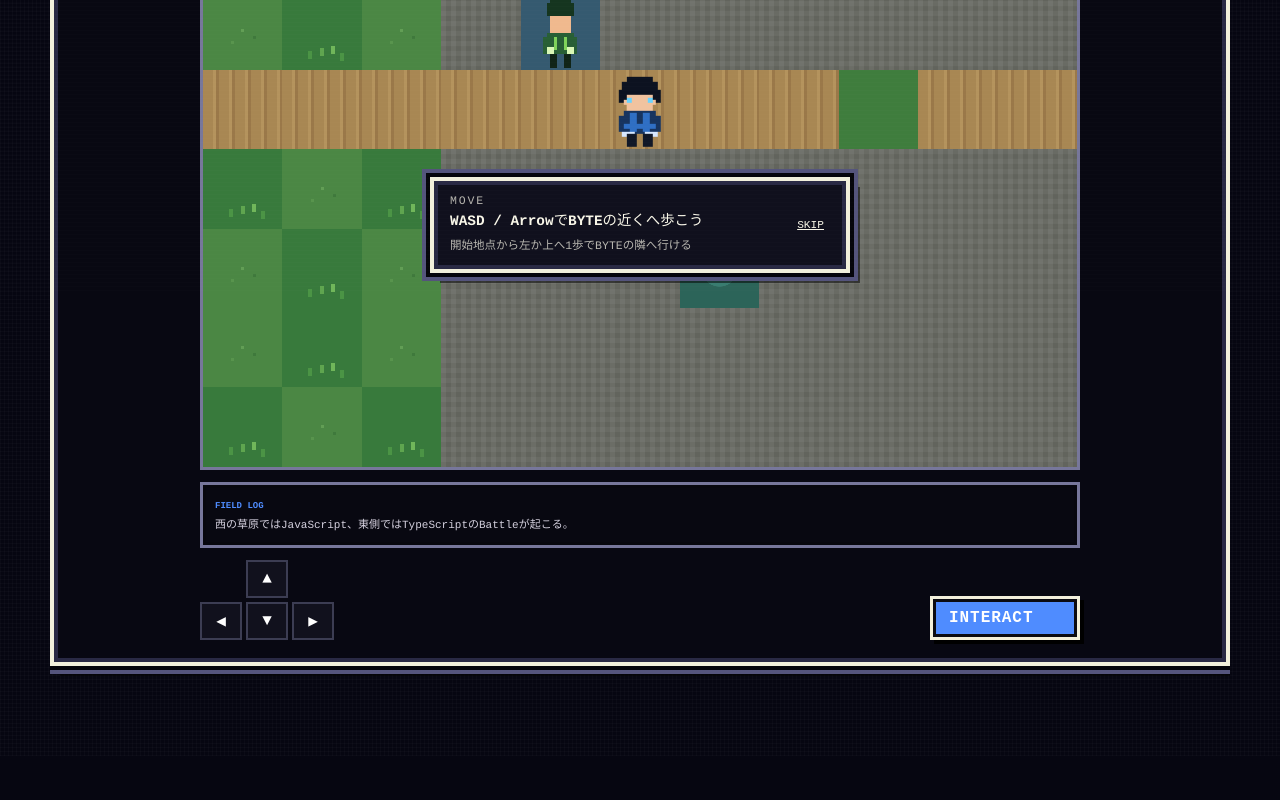
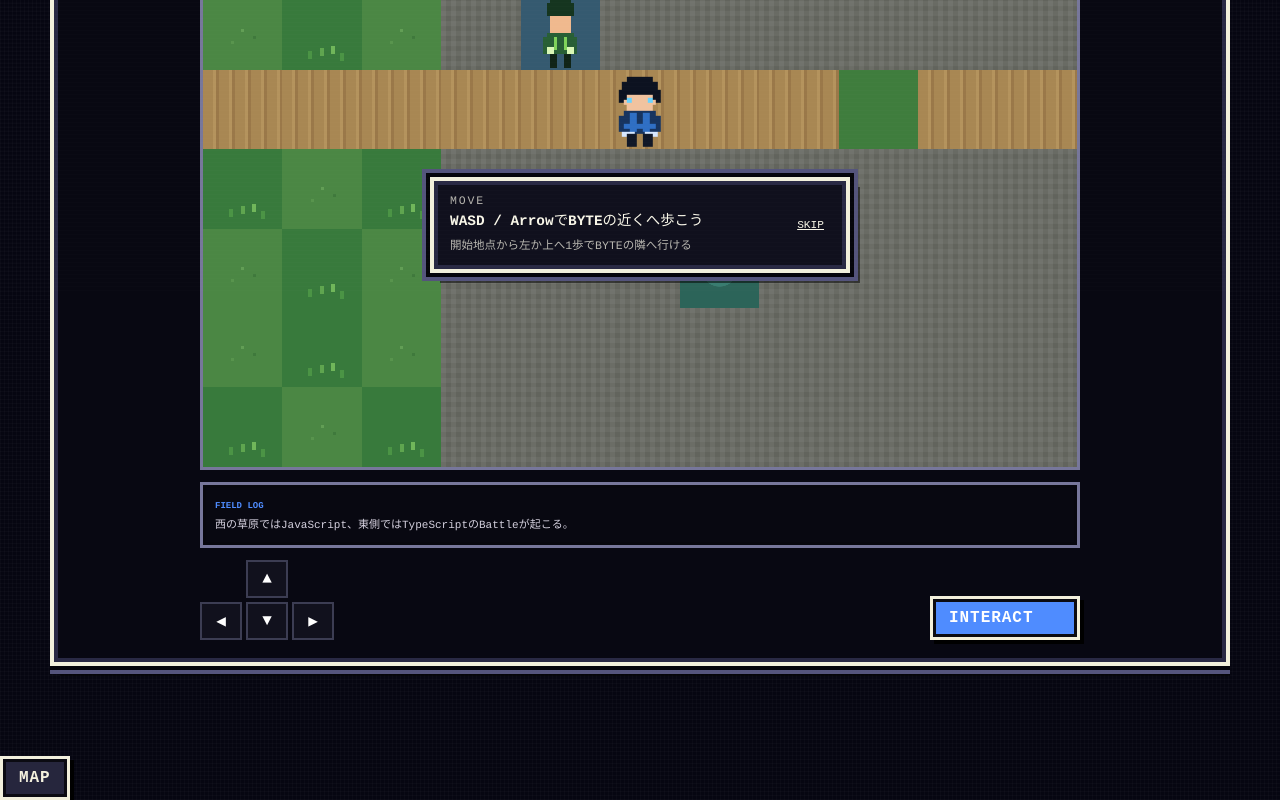
Before and after one commit to mui-1729/code-reading-rpg, a React (Vite) app: page /world in a window 1280 px wide. Shown: the part 509-1309 px from the top of the page. Before the commit the page ends 1265 px from the top, so only its background shows below. Built offline with nearby package versions, Linux system fonts and the light colour scheme.

Commit message:
feat: mount world atlas overlay

```diff
--- a/src/RootLayout.tsx
+++ b/src/RootLayout.tsx
@@ -1,6 +1,7 @@
 import { Outlet } from '@tanstack/react-router'
 import { FullResetCoordinator } from './FullResetCoordinator'
 import { PauseMenu } from './ui/PauseMenu'
+import { WorldAtlasOverlay } from './ui/WorldAtlasOverlay'
 import { WorldProgressFeedback } from './world/WorldProgressFeedback'
 
 export function RootLayout() {
@@ -8,6 +9,7 @@ export function RootLayout() {
     <>
       <Outlet />
       <FullResetCoordinator />
+      <WorldAtlasOverlay />
       <PauseMenu />
       <WorldProgressFeedback />
     </>
```
